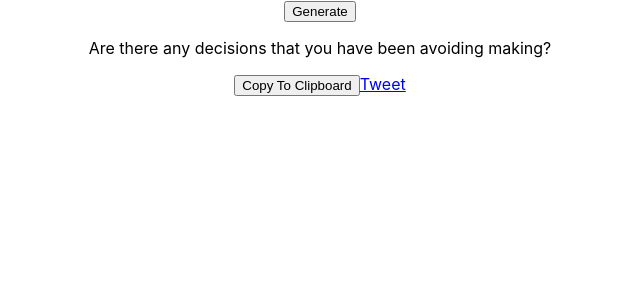
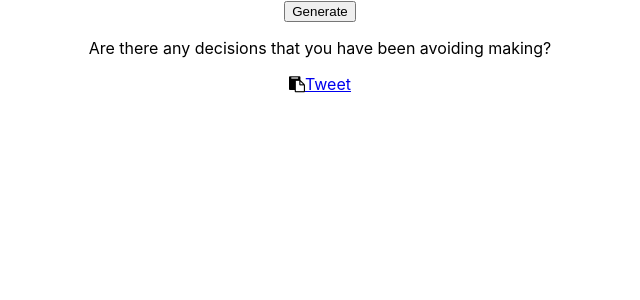
Before and after one commit to samchillcott/sam_react_coaching_questions, a React (Create React App) app: page / in a window 1280 px wide. Both pictures are taken after a click on the button "Generate". Shown: the top 300 px of the page, without its empty margins (320-960 px from the left). Built offline with nearby package versions, Linux system fonts and the light colour scheme.

Commit message:
added FA clipboard icon

```diff
--- a/public/index.html
+++ b/public/index.html
@@ -3,6 +3,7 @@
 	<head>
 		<meta charset="utf-8" />
 		<link rel="icon" href="/public/questionmark.ico"/>
+		<link rel="stylesheet" href="https://cdnjs.cloudflare.com/ajax/libs/font-awesome/4.7.0/css/font-awesome.min.css">
 		<meta name="viewport" content="width=device-width, initial-scale=1" />
 		<meta name="theme-color" content="#000000" />
 		<meta
--- a/src/App.js
+++ b/src/App.js
@@ -28,8 +28,8 @@
 			const index = Math.floor(Math.random() * data.length);
 			const choice = data.splice(index, 1)[0];
 			setData(data);
-			console.log(data);
-			console.log("^^ data afer splice");
+			// console.log(data);
+			// console.log("^^ data after splice");
 			chosenItems.push(choice);
 			setChosenItems(chosenItems);
 			return choice;
--- a/src/Question.js
+++ b/src/Question.js
@@ -13,9 +13,12 @@
 						: "share_bar_visible"
 				}
 			>
-				<button onClick={() => navigator.clipboard.writeText(questionString)}>
-					Copy To Clipboard
-				</button>
+				<i
+					className="fa fa-clipboard"
+					aria-hidden="true"
+					onClick={() => navigator.clipboard.writeText(questionString)}
+				></i>
+
 				<a
 					className="twitter-share-button"
 					// eslint-disable-next-line
```
